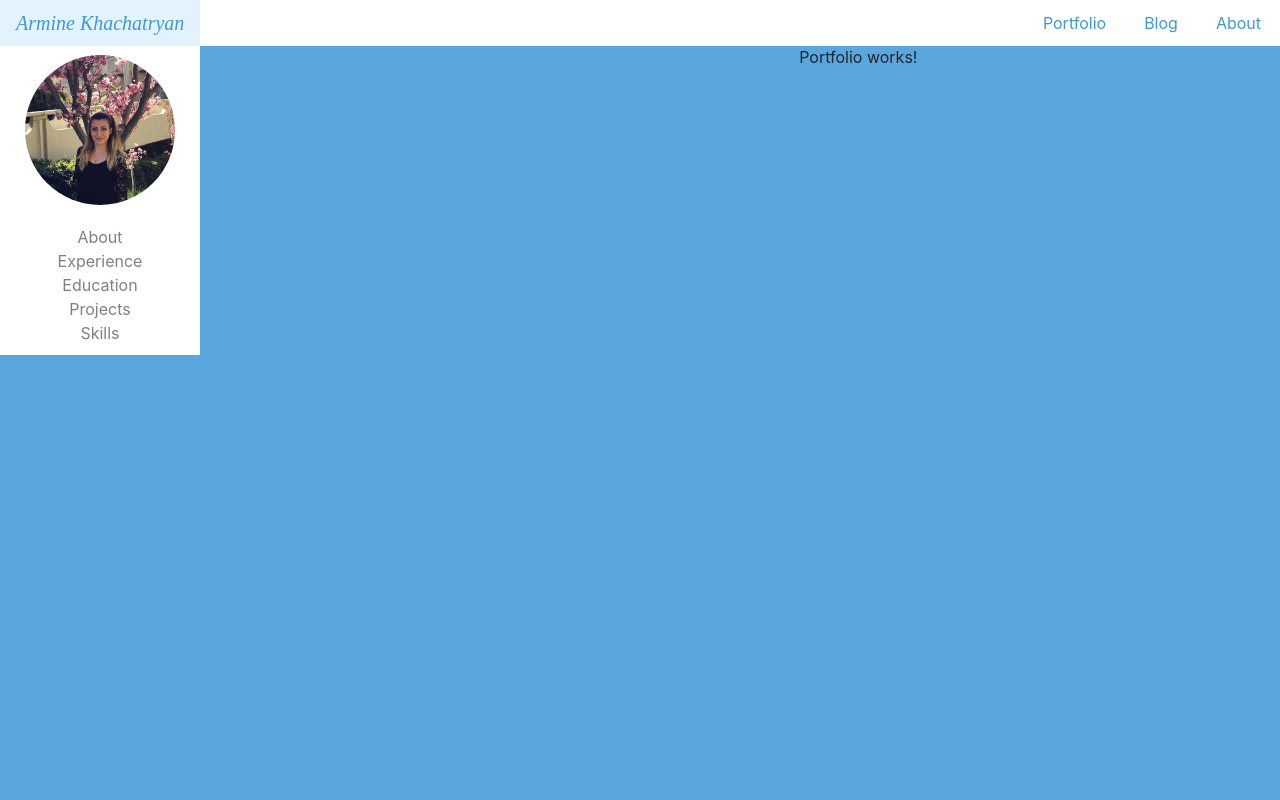
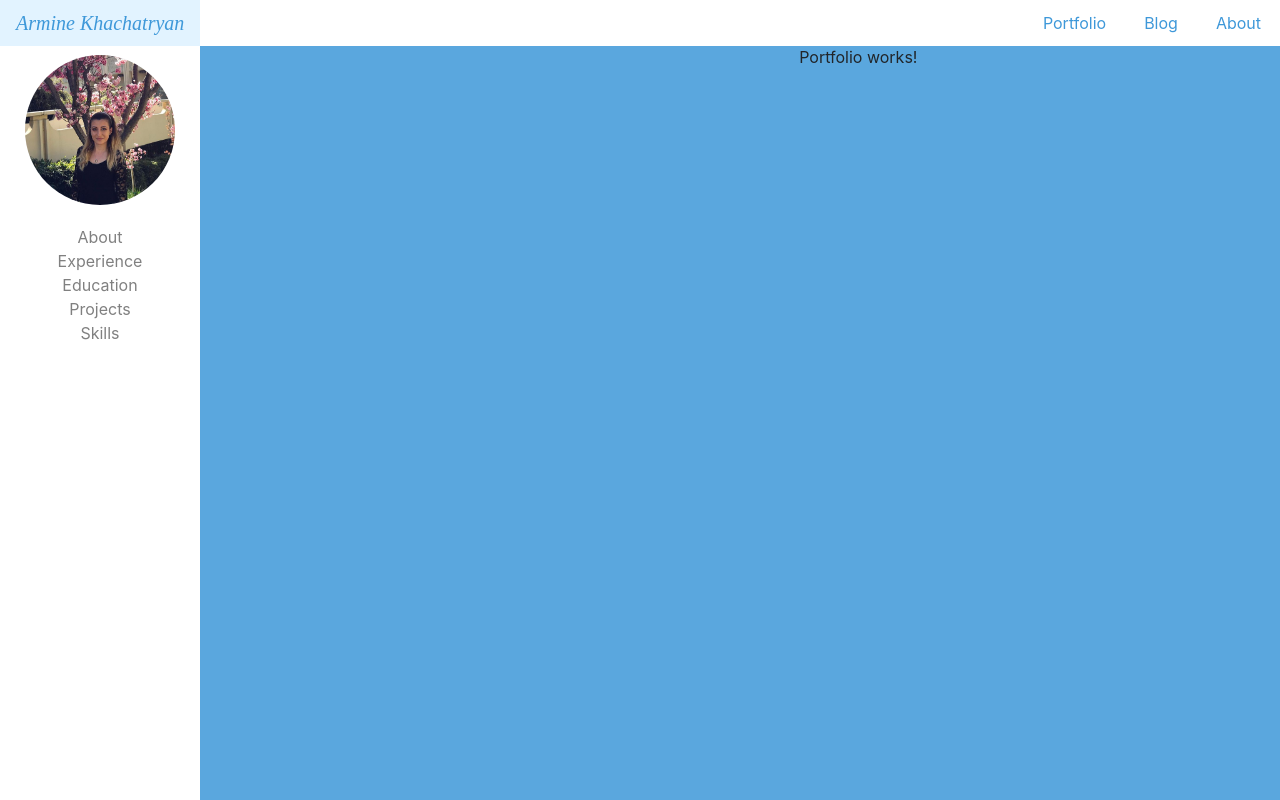
Before and after one commit to arminekhachatryan94/resume, an Angular app: page /portfolio in a window 1280 px wide. Built offline with nearby package versions, Linux system fonts and the light colour scheme.

Commit message:
full height sidebar

```diff
--- a/src/app/components/sidebar/sidebar.component.css
+++ b/src/app/components/sidebar/sidebar.component.css
@@ -28,3 +28,7 @@ img {
 .sections {
     padding: 10px;
 }
+
+.height--100 {
+    height: 100vh;
+}
--- a/src/app/components/sidebar/sidebar.component.html
+++ b/src/app/components/sidebar/sidebar.component.html
@@ -1,4 +1,4 @@
-<div class="bg-white">
+<div [ngClass]="{'height--100': !md_size}" class="bg-white">
   <div class="container-fluid">
     <div [ngClass]="{'row': md_size}" class="text-center">
       <div [ngClass]="{'col-4 col-md-4': md_size, 'row-12': !md_size}"
--- a/src/app/views/portfolio/portfolio.component.css
+++ b/src/app/views/portfolio/portfolio.component.css
@@ -1,10 +1,6 @@
 .col {
     padding: 0px;
     margin: 0px;
-}
-
-.height--100 {
-    height: 100%;
 }
 
 .position--fixed {
```
